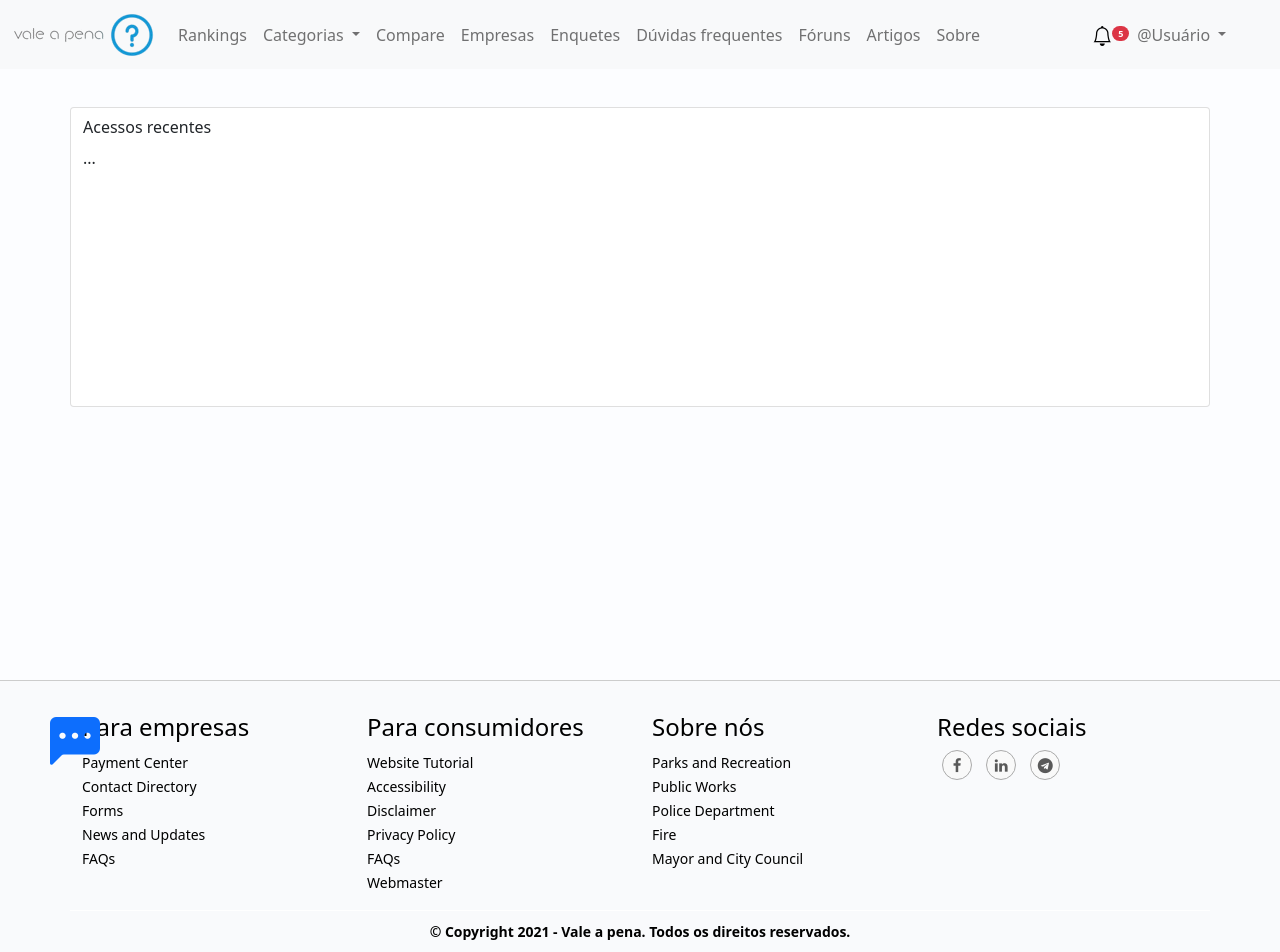
After one commit to wesleystoss/valeapena, a Django app: page /usuario/recentes in a window 1280 px wide. The commit adds this page. Run offline with Django 3.2, Linux system fonts and the light colour scheme; some libraries are stand-ins or nearby versions.

Commit message:
FIX: Cria pagina acessos recentes

```diff
--- /dev/null
+++ b/paginas/templates/paginas/usuario/acessos_recentes.html
@@ -0,0 +1,12 @@
+{%extends 'base.html'%}
+
+{%block 'conteudo'%}
+<main>
+    <div class="container card">
+        <h6>Acessos recentes</h6>
+        <div class="item_card">
+            ...
+        </div>
+    </div>
+</main>
+{%endblock%}
--- a/paginas/urls.py
+++ b/paginas/urls.py
@@ -30,6 +30,7 @@ urlpatterns = [
     path('usuario/', views.meus_dados, name="meus_dados"),
     path('usuario/conteudo', views.criar_conteudo, name="criar_conteudo"),
     path('usuario/alertas', views.usuario_alertas, name="alertas"),
+    path('usuario/recentes', views.acessos_recentes, name="acessos_recentes"),
     path('usuario/seguranca', views.usuario_seguranca, name="seguranca"),
     path('usuario/newslestter/artigos', views.news_artigos, name="news_artigos"),
     path('usuario/newslestter/empresas', views.news_empresas, name="news_empresas"),
--- a/paginas/views.py
+++ b/paginas/views.py
@@ -57,6 +57,9 @@ def usuario_seguranca(request):
 def usuario_alertas(request):
     return render(request, 'paginas/usuario/alertas.html')
 
+def acessos_recentes(request):
+    return render(request, 'paginas/usuario/acessos_recentes.html')
+
 # Newslestter
 def news_artigos(request):
     return render(request, 'paginas/usuario/newslestter/artigos.html')
--- a/templates/parciais/_nav.html
+++ b/templates/parciais/_nav.html
@@ -55,7 +55,7 @@
             <ul class="dropdown-menu" aria-labelledby="navbarDropdownMenuLink">
               <li><a class="dropdown-item" href="#">Ver perfil</a></li>
               <li><a class="dropdown-item" href="#">Meus comentários</a></li>
-              <li><a class="dropdown-item" href="#">Acessos recentes</a></li>
+              <li><a class="dropdown-item" href="{% url 'acessos_recentes' %}">Acessos recentes</a></li>
               <li><a class="dropdown-item" href="{% url 'meus_dados' %}">Dados da conta</a>
               <li><a class="dropdown-item" href="{% url 'seguranca' %}">Segurança</a>
               <li><a class="dropdown-item" href="#">Sair</a></li>
```
